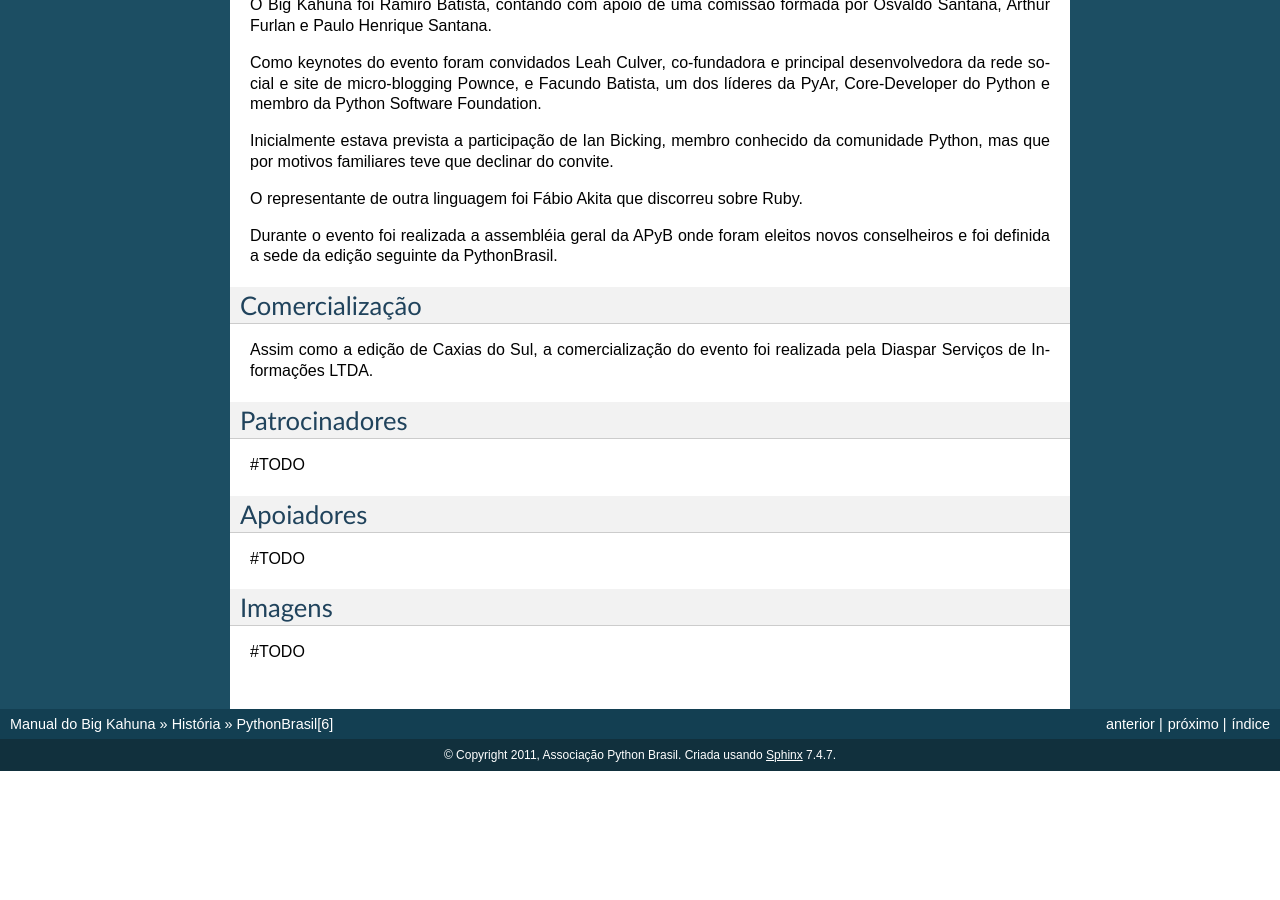
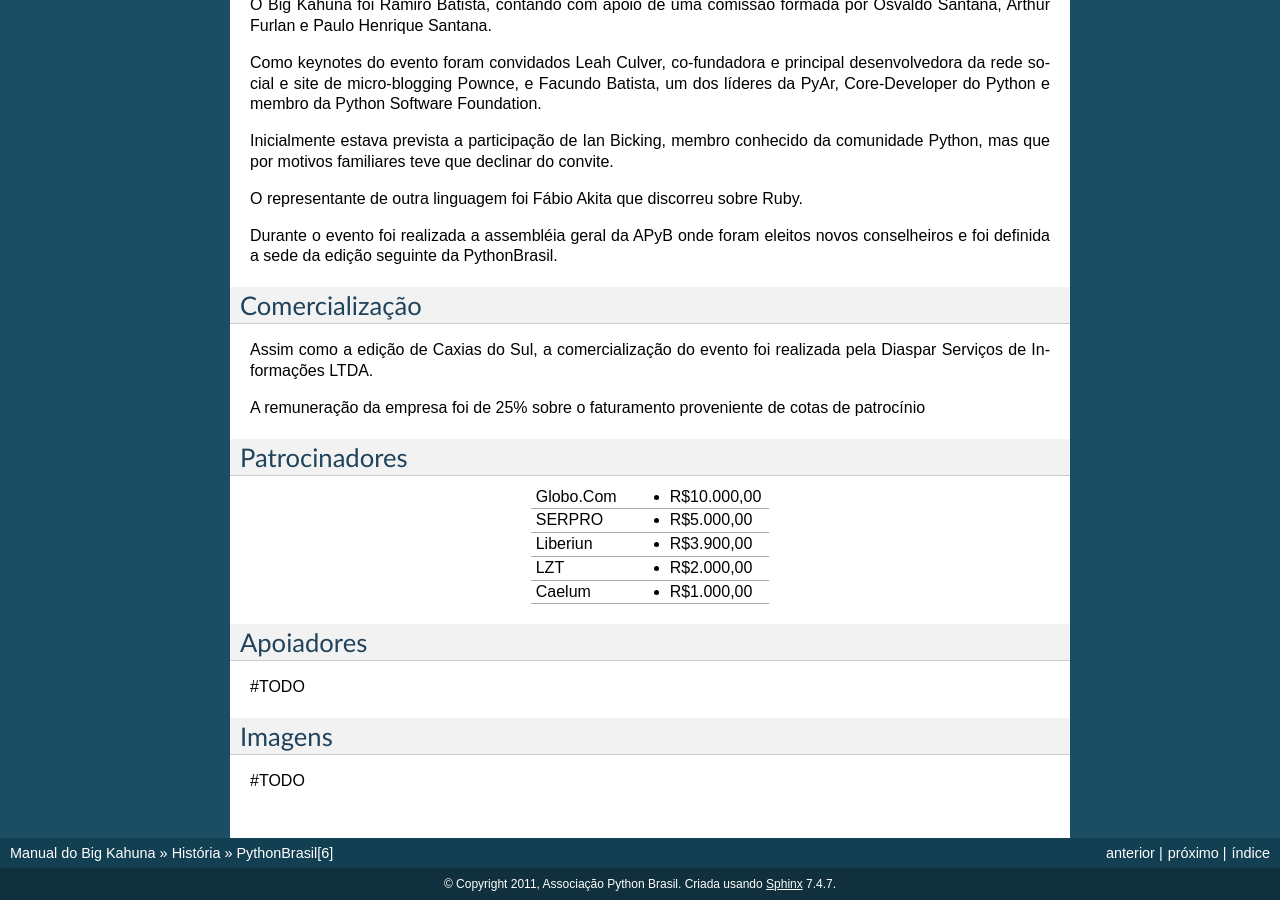
Before and after one commit to pythonbrasil/manual, a Sphinx documentation site: the page built from source/historia/pythonbrasil6.txt, in a window 1280 px wide and 900 px high, scrolled down 738 px. Built offline with Sphinx 7.4.7, drawn with Linux system fonts in a browser that asks for light colours; before the commit the page ends 1509 px from its top, so only the background shows below that.

Commit message:
added patrocinadores

```diff
--- a/source/historia/pythonbrasil6.txt
+++ b/source/historia/pythonbrasil6.txt
@@ -70,10 +70,23 @@
 Assim como a edição de Caxias do Sul, a comercialização do evento foi realizada
 pela Diaspar Serviços de Informações LTDA.
 
+A remuneração da empresa foi de 25% sobre o faturamento proveniente de cotas de
+patrocínio
+
 
 Patrocinadores
 ------------------
-#TODO
++----------------------+-----------------------+
+| Globo.Com            | * R$10.000,00         |
++----------------------+-----------------------+
+| SERPRO               | * R$5.000,00          |
++----------------------+-----------------------+
+| Liberiun             | * R$3.900,00          |
++----------------------+-----------------------+
+| LZT                  | * R$2.000,00          |
++----------------------+-----------------------+
+| Caelum               | * R$1.000,00          |
++----------------------+-----------------------+
 
 Apoiadores
 ------------------
```
Also changed, not shown: source/historia/pythonbrasil5.txt (+13 -2 lines).
